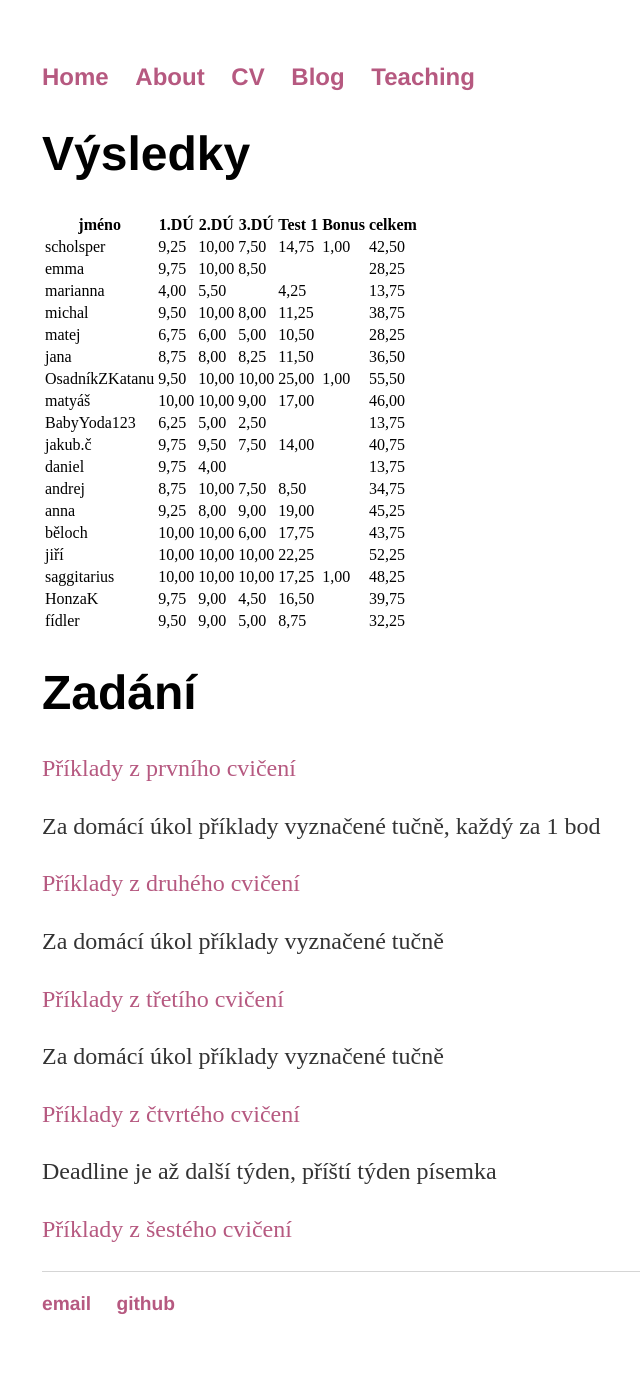
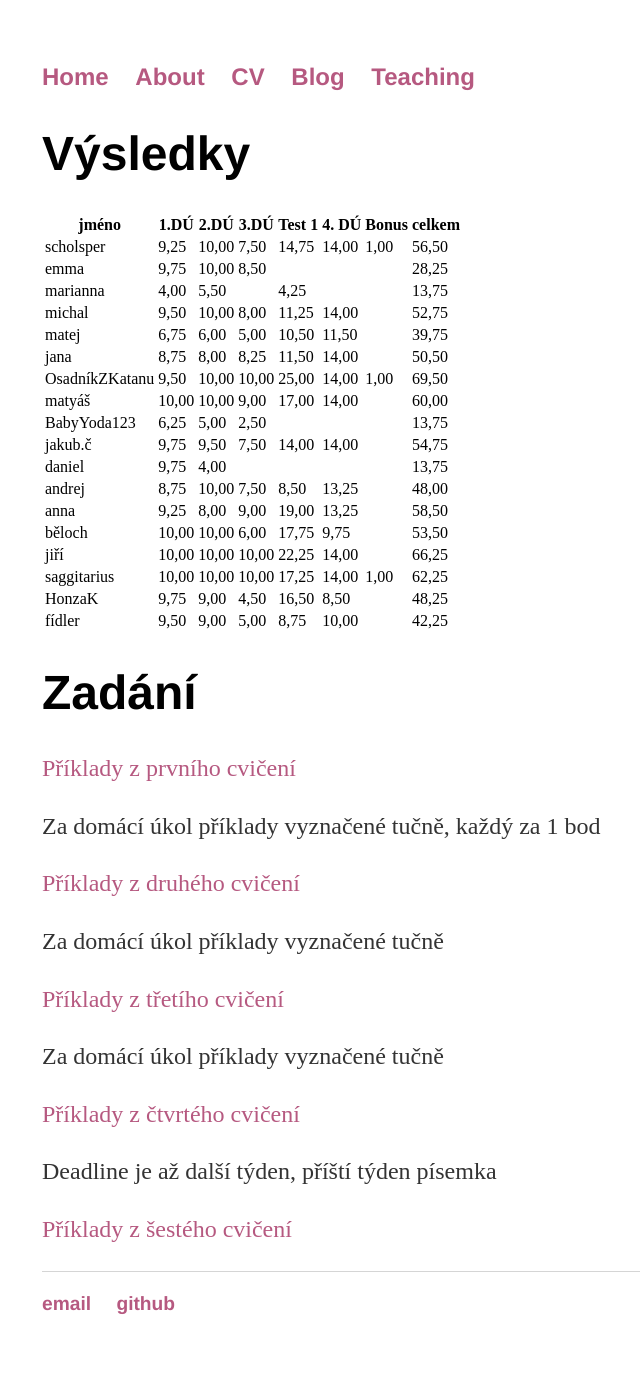
Before and after one commit to lavakin/lavakin.github.io, a Jekyll site: the page built from diskretka/index.html, in a window 1280 px wide. Shown: the whole page, without its empty margins (150-790 px from the left). Built offline with Jekyll 4.4.1, drawn with Linux system fonts in a browser that asks for light colours.

Commit message:
Update index.html

```diff
--- a/diskretka/index.html
+++ b/diskretka/index.html
@@ -10,8 +10,9 @@ title: Nikola Kalábová, Personal Webpage
 <th title="Field #3">2.DÚ</th>
 <th title="Field #4">3.DÚ</th>
 <th title="Field #5">Test 1</th>
-<th title="Field #6">Bonus</th>
-<th title="Field #7">celkem</th>
+<th title="Field #6">4. DÚ</th>
+<th title="Field #7">Bonus</th>
+<th title="Field #8">celkem</th>
 </tr></thead>
 <tbody><tr>
 <td>scholsper</td>
@@ -19,14 +20,16 @@ title: Nikola Kalábová, Personal Webpage
 <td>10,00</td>
 <td>7,50</td>
 <td>14,75</td>
+<td>14,00</td>
 <td>1,00</td>
-<td>42,50</td>
+<td>56,50</td>
 </tr>
 <tr>
 <td>emma</td>
 <td>9,75</td>
 <td>10,00</td>
 <td>8,50</td>
+<td> </td>
 <td> </td>
 <td> </td>
 <td>28,25</td>
@@ -38,6 +41,7 @@ title: Nikola Kalábová, Personal Webpage
 <td> </td>
 <td>4,25</td>
 <td> </td>
+<td> </td>
 <td>13,75</td>
 </tr>
 <tr>
@@ -46,8 +50,9 @@ title: Nikola Kalábová, Personal Webpage
 <td>10,00</td>
 <td>8,00</td>
 <td>11,25</td>
+<td>14,00</td>
 <td> </td>
-<td>38,75</td>
+<td>52,75</td>
 </tr>
 <tr>
 <td>matej</td>
@@ -55,8 +60,9 @@ title: Nikola Kalábová, Personal Webpage
 <td>6,00</td>
 <td>5,00</td>
 <td>10,50</td>
+<td>11,50</td>
 <td> </td>
-<td>28,25</td>
+<td>39,75</td>
 </tr>
 <tr>
 <td>jana</td>
@@ -64,8 +70,9 @@ title: Nikola Kalábová, Personal Webpage
 <td>8,00</td>
 <td>8,25</td>
 <td>11,50</td>
+<td>14,00</td>
 <td> </td>
-<td>36,50</td>
+<td>50,50</td>
 </tr>
 <tr>
 <td>OsadníkZKatanu</td>
@@ -73,8 +80,9 @@ title: Nikola Kalábová, Personal Webpage
 <td>10,00</td>
 <td>10,00</td>
 <td>25,00</td>
+<td>14,00</td>
 <td>1,00</td>
-<td>55,50</td>
+<td>69,50</td>
 </tr>
 <tr>
 <td>matyáš</td>
@@ -82,14 +90,16 @@ title: Nikola Kalábová, Personal Webpage
 <td>10,00</td>
 <td>9,00</td>
 <td>17,00</td>
+<td>14,00</td>
 <td> </td>
-<td>46,00</td>
+<td>60,00</td>
 </tr>
 <tr>
 <td>BabyYoda123</td>
 <td>6,25</td>
 <td>5,00</td>
 <td>2,50</td>
+<td> </td>
 <td> </td>
 <td> </td>
 <td>13,75</td>
@@ -100,13 +110,15 @@ title: Nikola Kalábová, Personal Webpage
 <td>9,50</td>
 <td>7,50</td>
 <td>14,00</td>
+<td>14,00</td>
 <td> </td>
-<td>40,75</td>
+<td>54,75</td>
 </tr>
 <tr>
 <td>daniel</td>
 <td>9,75</td>
 <td>4,00</td>
+<td> </td>
 <td> </td>
 <td> </td>
 <td> </td>
@@ -118,8 +130,9 @@ title: Nikola Kalábová, Personal Webpage
 <td>10,00</td>
 <td>7,50</td>
 <td>8,50</td>
+<td>13,25</td>
 <td> </td>
-<td>34,75</td>
+<td>48,00</td>
 </tr>
 <tr>
 <td>anna</td>
@@ -127,8 +140,9 @@ title: Nikola Kalábová, Personal Webpage
 <td>8,00</td>
 <td>9,00</td>
 <td>19,00</td>
+<td>13,25</td>
 <td> </td>
-<td>45,25</td>
+<td>58,50</td>
 </tr>
 <tr>
 <td>běloch</td>
@@ -136,8 +150,9 @@ title: Nikola Kalábová, Personal Webpage
 <td>10,00</td>
 <td>6,00</td>
 <td>17,75</td>
+<td>9,75</td>
 <td> </td>
-<td>43,75</td>
+<td>53,50</td>
 </tr>
 <tr>
 <td>jiří</td>
@@ -145,8 +160,9 @@ title: Nikola Kalábová, Personal Webpage
 <td>10,00</td>
 <td>10,00</td>
 <td>22,25</td>
+<td>14,00</td>
 <td> </td>
-<td>52,25</td>
+<td>66,25</td>
 </tr>
 <tr>
 <td>saggitarius</td>
@@ -154,8 +170,9 @@ title: Nikola Kalábová, Personal Webpage
 <td>10,00</td>
 <td>10,00</td>
 <td>17,25</td>
+<td>14,00</td>
 <td>1,00</td>
-<td>48,25</td>
+<td>62,25</td>
 </tr>
 <tr>
 <td>HonzaK</td>
@@ -163,8 +180,9 @@ title: Nikola Kalábová, Personal Webpage
 <td>9,00</td>
 <td>4,50</td>
 <td>16,50</td>
+<td>8,50</td>
 <td> </td>
-<td>39,75</td>
+<td>48,25</td>
 </tr>
 <tr>
 <td>fídler</td>
@@ -172,8 +190,9 @@ title: Nikola Kalábová, Personal Webpage
 <td>9,00</td>
 <td>5,00</td>
 <td>8,75</td>
+<td>10,00</td>
 <td> </td>
-<td>32,25</td>
+<td>42,25</td>
 </tr>
 </tbody></table>
 	<h1>Zadání</h1>
```
